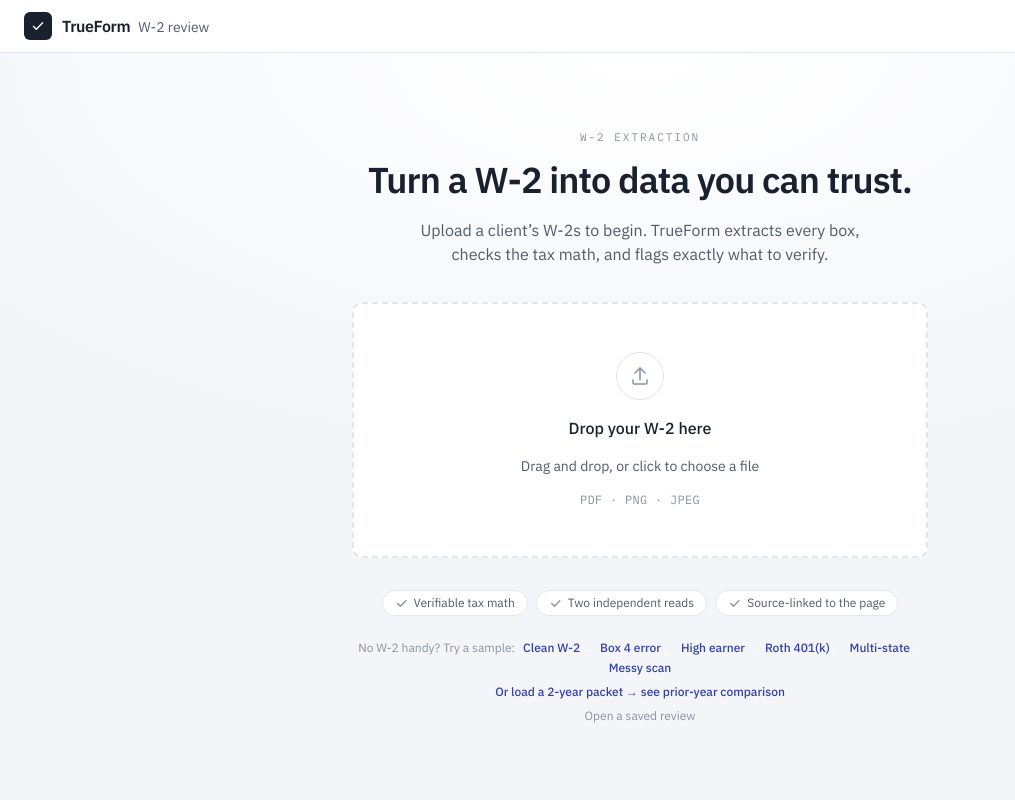
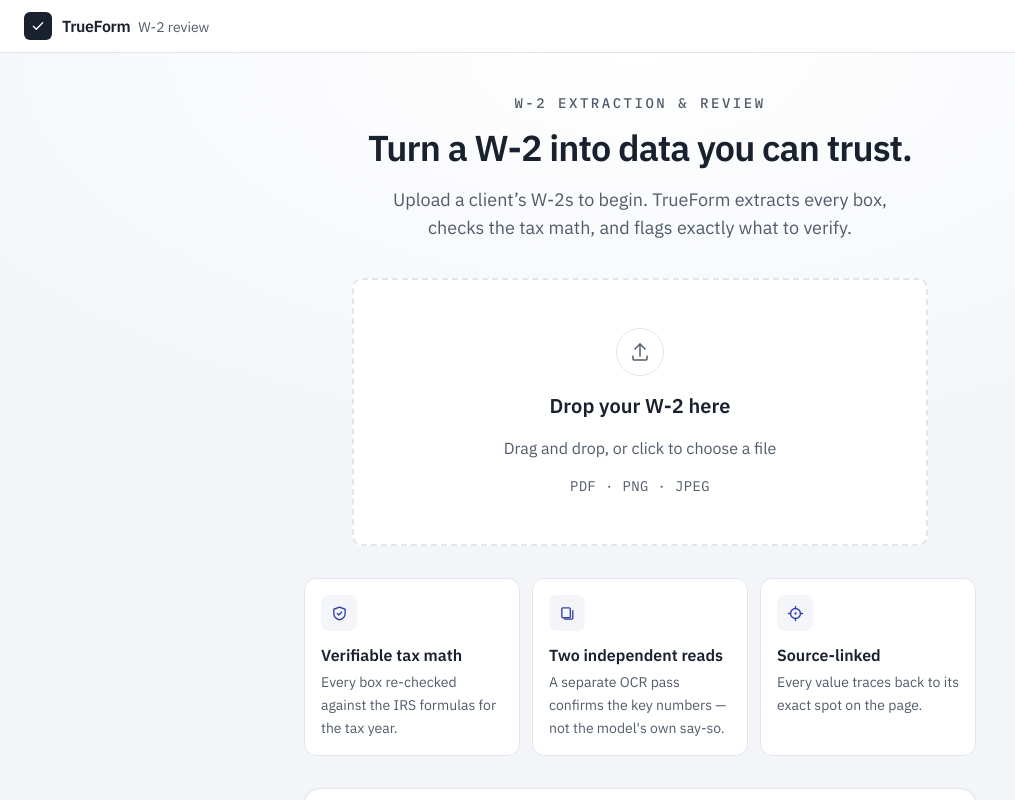
Before and after one commit to thak005004/trueform, a Next.js app: page / in a window 1280 px wide. Shown: the whole page, without its empty margins (0-1015 px from the left). Built offline with nearby package versions, Linux system fonts and the light colour scheme.

Commit message:
polish: reorganize landing into a formal feature-row layout, fix overflow scroll, and remove light-grey text for readability

```diff
--- a/src/components/DropZone.tsx
+++ b/src/components/DropZone.tsx
@@ -60,18 +60,18 @@ export function DropZone() {
       >
         <span
           className={`flex h-12 w-12 items-center justify-center rounded-full border transition-colors ${
-            dragging ? "border-accent text-accent" : "border-line text-ink-3"
+            dragging ? "border-accent text-accent" : "border-line text-ink-2"
           }`}
         >
           <UploadIcon />
         </span>
-        <span className="text-base font-medium text-ink">
+        <span className="text-xl font-semibold text-ink">
           {dragging ? "Drop to upload" : "Drop your W-2 here"}
         </span>
-        <span className="text-sm text-ink-2">
+        <span className="text-base text-ink-2">
           Drag and drop, or click to choose a file
         </span>
-        <span className="figure text-xs tracking-wide text-ink-3">
+        <span className="figure text-sm tracking-wide text-ink-2">
           PDF · PNG · JPEG
         </span>
       </button>
--- a/src/components/IntroScene.tsx
+++ b/src/components/IntroScene.tsx
@@ -5,24 +5,36 @@ import { DropZone } from "./DropZone";
 import { useDocument, usePacket } from "@/state/document-context";
 import { parseSession } from "@/state/session-file";
 
-// The three trust pillars, surfaced quietly so the value prop is visible before
-// the user has uploaded anything. These ladder directly to the product thesis.
+// The three trust pillars, surfaced as a feature row so the value prop reads like
+// a product, not a tagline. These ladder directly to the thesis.
 const PILLARS = [
-  "Verifiable tax math",
-  "Two independent reads",
-  "Source-linked to the page",
-];
+  {
+    key: "math",
+    title: "Verifiable tax math",
+    desc: "Every box re-checked against the IRS formulas for the tax year.",
+  },
+  {
+    key: "reads",
+    title: "Two independent reads",
+    desc: "A separate OCR pass confirms the key numbers — not the model's own say-so.",
+  },
+  {
+    key: "source",
+    title: "Source-linked",
+    desc: "Every value traces back to its exact spot on the page.",
+  },
+] as const;
 
 // Bundled synthetic W-2s (different people/employers/amounts) so a reviewer can try
 // the whole flow without a document of their own — each exercises a different part
 // of the trust layer.
 const SAMPLES = [
-  { url: "/samples/w2-clean.pdf", name: "sample-w2-clean.pdf", label: "Clean W-2", type: "application/pdf" },
-  { url: "/samples/w2-transposed-box4.pdf", name: "sample-box4-error.pdf", label: "Box 4 error", type: "application/pdf" },
-  { url: "/samples/w2-high-earner.pdf", name: "sample-high-earner.pdf", label: "High earner", type: "application/pdf" },
-  { url: "/samples/w2-roth.pdf", name: "sample-roth-401k.pdf", label: "Roth 401(k)", type: "application/pdf" },
-  { url: "/samples/w2-multistate.pdf", name: "sample-multistate.pdf", label: "Multi-state", type: "application/pdf" },
-  { url: "/samples/w2-messy.jpg", name: "sample-messy-scan.jpg", label: "Messy scan", type: "image/jpeg" },
+  { url: "/samples/w2-clean.pdf", name: "sample-w2-clean.pdf", label: "Clean W-2", note: "Passes every tax-math check", type: "application/pdf" },
+  { url: "/samples/w2-transposed-box4.pdf", name: "sample-box4-error.pdf", label: "Box 4 error", note: "Transposed digit — math catches it", type: "application/pdf" },
+  { url: "/samples/w2-high-earner.pdf", name: "sample-high-earner.pdf", label: "High earner", note: "$250k — Additional Medicare surtax", type: "application/pdf" },
+  { url: "/samples/w2-roth.pdf", name: "sample-roth-401k.pdf", label: "Roth 401(k)", note: "Post-tax — no false deferral flag", type: "application/pdf" },
+  { url: "/samples/w2-multistate.pdf", name: "sample-multistate.pdf", label: "Multi-state", note: "Two state rows (CA + NY)", type: "application/pdf" },
+  { url: "/samples/w2-messy.jpg", name: "sample-messy-scan.jpg", label: "Messy scan", note: "Bad scan — low-confidence banner", type: "image/jpeg" },
 ];
 
 /**
@@ -73,13 +85,13 @@ export function IntroScene() {
   }
 
   return (
-    <div className="flex h-full flex-col items-center justify-center overflow-auto bg-[radial-gradient(120%_100%_at_50%_0%,var(--surface),var(--paper)_55%)] px-6 py-10">
-      <div className="flex w-full max-w-xl flex-col items-center text-center">
+    <div className="flex h-full flex-col items-center overflow-auto bg-[radial-gradient(120%_100%_at_50%_0%,var(--surface),var(--paper)_55%)] px-6 py-10">
+      <div className="my-auto flex w-full max-w-2xl flex-col items-center text-center">
         <p
-          className="figure animate-rise text-[11px] uppercase tracking-[0.18em] text-ink-3"
+          className="figure animate-rise text-sm font-medium uppercase tracking-[0.18em] text-ink-2"
           style={{ animationDelay: "0ms" }}
         >
-          W-2 extraction
+          W-2 extraction &amp; review
         </p>
         <h1
           className="animate-rise mt-3 text-3xl font-semibold leading-tight tracking-tight text-balance text-ink sm:text-4xl"
@@ -88,60 +100,66 @@ export function IntroScene() {
           Turn a W-2 into data you can trust.
         </h1>
         <p
-          className="animate-rise mt-4 max-w-md text-base text-pretty text-ink-2"
+          className="animate-rise mt-4 max-w-lg text-lg text-pretty text-ink-2"
           style={{ animationDelay: "120ms" }}
         >
           Upload a client&rsquo;s W-2s to begin. TrueForm extracts every box, checks
           the tax math, and flags exactly what to verify.
         </p>
 
-        <div className="animate-rise mt-9 w-full" style={{ animationDelay: "180ms" }}>
+        <div className="animate-rise mt-9 w-full max-w-xl" style={{ animationDelay: "180ms" }}>
           <DropZone />
         </div>
 
-        <ul
-          className="animate-rise mt-8 flex flex-wrap items-center justify-center gap-2"
+        <div
+          className="animate-rise mt-8 grid w-full grid-cols-1 gap-3 sm:grid-cols-3"
           style={{ animationDelay: "240ms" }}
         >
-          {PILLARS.map((pillar) => (
-            <li
-              key={pillar}
-              className="flex items-center gap-1.5 rounded-full border border-line bg-surface px-3 py-1 text-xs text-ink-2"
-            >
-              <CheckDot />
-              {pillar}
-            </li>
+          {PILLARS.map((p) => (
+            <div key={p.key} className="rounded-xl border border-line bg-surface p-4 text-left">
+              <div className="flex h-9 w-9 items-center justify-center rounded-lg bg-paper text-accent">
+                <PillarIcon name={p.key} />
+              </div>
+              <p className="mt-3 text-base font-semibold text-ink">{p.title}</p>
+              <p className="mt-1 text-sm leading-relaxed text-ink-2">{p.desc}</p>
+            </div>
           ))}
-        </ul>
+        </div>
 
-        {/* No W-2 handy? Load a bundled sample and see the whole flow. */}
+        {/* No W-2 handy? Load a bundled sample and see the whole flow. Each sample
+            names the part of the trust layer it exercises. */}
         <div
-          className="animate-rise mt-6 flex flex-col items-center gap-2 text-xs text-ink-3"
+          className="animate-rise mt-8 w-full rounded-2xl border border-line bg-surface p-5 text-left shadow-sm"
           style={{ animationDelay: "300ms" }}
         >
-          <div className="flex flex-wrap items-center justify-center gap-x-2 gap-y-1">
-            <span>No W-2 handy? Try a sample:</span>
-            {SAMPLES.map((s, i) => (
-              <span key={s.url} className="flex items-center gap-2">
+          <p className="text-sm font-semibold uppercase tracking-wider text-ink-2">
+            No W-2 handy? Try a sample
+          </p>
+
+          <div className="mt-3 grid grid-cols-1 gap-2 sm:grid-cols-2">
+            {SAMPLES.map((s) => (
               <button
+                key={s.url}
                 type="button"
                 onClick={() => loadSample(s.url, s.name, s.type)}
-                  className="font-medium text-accent underline-offset-2 hover:underline"
+                className="group flex flex-col rounded-lg border border-line bg-paper px-3 py-2 text-left transition-colors hover:border-accent hover:bg-surface"
               >
+                <span className="text-base font-semibold text-ink transition-colors group-hover:text-accent">
                   {s.label}
+                </span>
+                <span className="mt-0.5 text-sm text-ink-2">{s.note}</span>
               </button>
-                {i < SAMPLES.length - 1 && <span className="text-line">·</span>}
-              </span>
             ))}
           </div>
+
+          <div className="mt-3 flex flex-col gap-2 border-t border-line pt-3 sm:flex-row sm:items-center sm:justify-between">
             <button
               type="button"
               onClick={loadPriorYearPacket}
-            className="font-medium text-accent underline-offset-2 hover:underline"
+              className="text-base font-medium text-accent underline-offset-2 hover:underline"
             >
-            Or load a 2-year packet → see prior-year comparison
+              Load a 2-year packet → prior-year comparison
             </button>
-          <div>
             <input
               ref={openRef}
               type="file"
@@ -155,7 +173,7 @@ export function IntroScene() {
             <button
               type="button"
               onClick={() => openRef.current?.click()}
-              className="text-ink-3 underline-offset-2 hover:text-ink-2 hover:underline"
+              className="text-sm text-ink-2 underline-offset-2 hover:text-ink hover:underline"
             >
               Open a saved review
             </button>
@@ -166,21 +184,43 @@ export function IntroScene() {
   );
 }
 
-function CheckDot() {
+/** One line-icon per trust pillar. */
+function PillarIcon({ name }: { name: "math" | "reads" | "source" }) {
+  const common = {
+    width: 17,
+    height: 17,
+    viewBox: "0 0 24 24",
+    fill: "none",
+    stroke: "currentColor",
+    strokeWidth: 1.9,
+    strokeLinecap: "round" as const,
+    strokeLinejoin: "round" as const,
+    "aria-hidden": true,
+  };
+  if (name === "math") {
+    // shield-check — verified against the rules
     return (
-    <svg
-      width="13"
-      height="13"
-      viewBox="0 0 24 24"
-      fill="none"
-      stroke="currentColor"
-      strokeWidth="2.5"
-      strokeLinecap="round"
-      strokeLinejoin="round"
-      aria-hidden="true"
-      className="text-ink-3"
-    >
-      <path d="m5 12 5 5L20 7" />
+      <svg {...common}>
+        <path d="M12 3 4 6v6c0 4.5 3.4 7.6 8 9 4.6-1.4 8-4.5 8-9V6l-8-3Z" />
+        <path d="m9 12 2 2 4-4" />
       </svg>
     );
   }
+  if (name === "reads") {
+    // two overlapping pages — a second, independent read
+    return (
+      <svg {...common}>
+        <rect x="4" y="4" width="12" height="14" rx="1.5" />
+        <path d="M8 20h10a1.5 1.5 0 0 0 1.5-1.5V8" />
+      </svg>
+    );
+  }
+  // crosshair — traced to a spot on the page
+  return (
+    <svg {...common}>
+      <circle cx="12" cy="12" r="7" />
+      <path d="M12 2v3M12 19v3M2 12h3M19 12h3" />
+      <circle cx="12" cy="12" r="1.6" fill="currentColor" stroke="none" />
+    </svg>
+  );
+}
```
Lines whose indentation alone changed are shown as unchanged.
